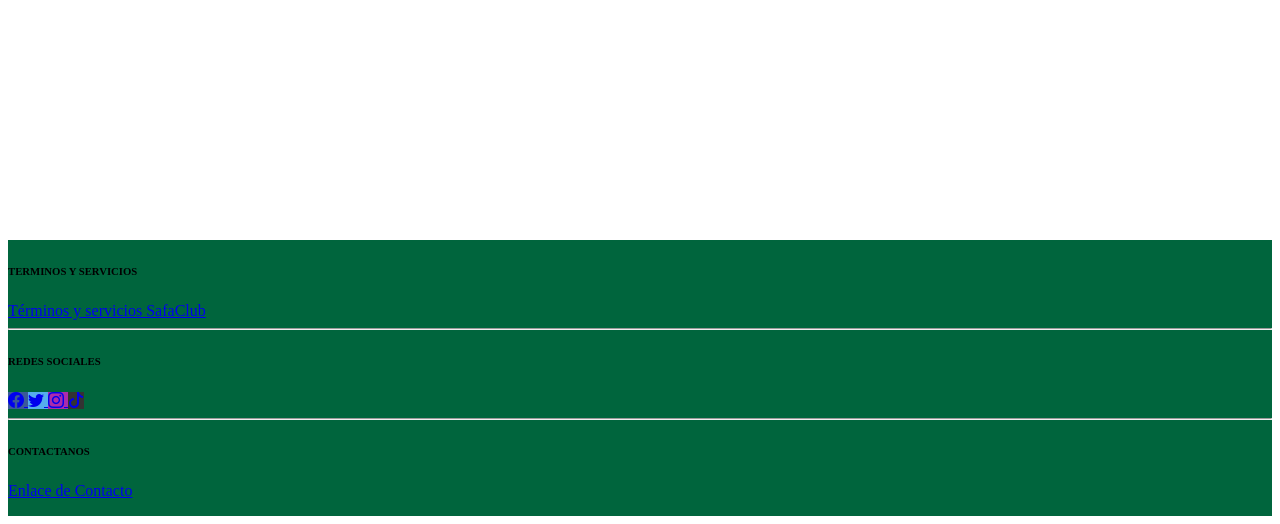
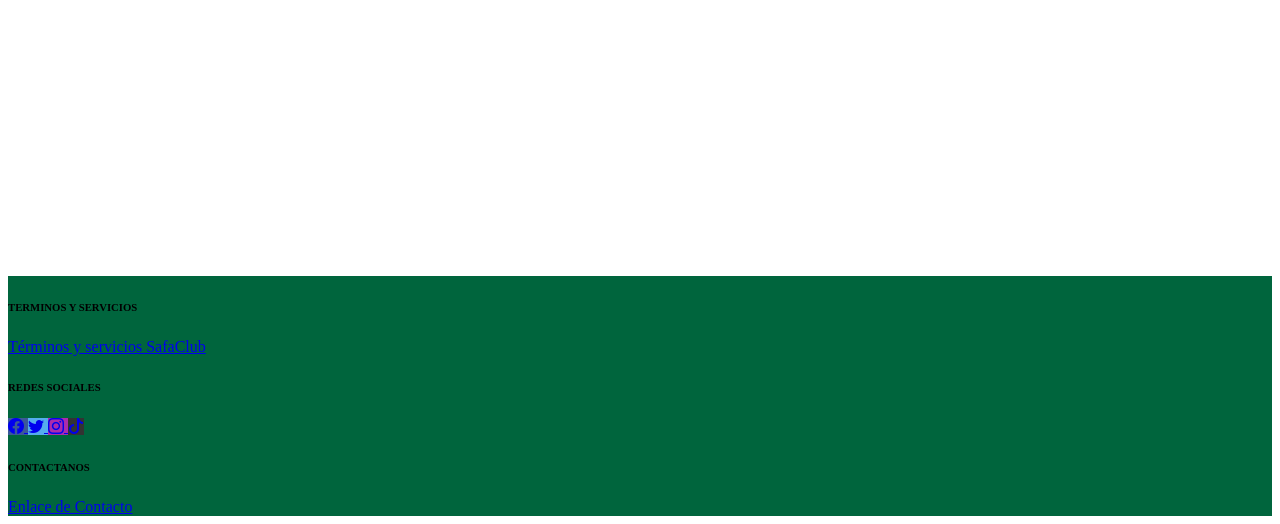
Before and after one commit to rafadiecas/ClubBarrio, a Django app: template templates/footer.html in a window 1280 px wide. Shown: the part 412-936 px from the top of the page. Run offline with Django 4.2, Linux system fonts and the light colour scheme; the template is opened without the code that fills it, so the values that code supplies are empty; some libraries are stand-ins or nearby versions.

Commit message:
Solucion footer siempre abajo

```diff
--- a/templates/footer.html
+++ b/templates/footer.html
@@ -15,6 +15,7 @@
         bottom: 0;
         width: 100%;
     }
+
 </style>
 <!-- Footer -->
 <footer
@@ -22,25 +23,23 @@
         style="background-color: #00653D !IMPORTANT;"
 >
     <!-- Grid container -->
-    <div class="container p-0 pb-2 mb-0">
+    <div class="container p-0 pb-2 mb-0 ">
         <!-- Section: Links -->
         <section class="">
             <!--Grid row-->
             <div class="row">
                 <!-- Terminos y servicios -->
-                <div class="col-md-3 col-lg-3 col-xl-3 mx-auto mt-3">
-                    <h6 class="text-uppercase mb-4 font-weight-bold">
+                <div class="d-none d-sm-block col-md-3 col-lg-3 col-xl-3 mx-auto mt-3">
+                    <h6 class="d-none d-md-block text-uppercase mb-4 font-weight-bold">
                         TERMINOS Y SERVICIOS
                     </h6>
                     <a class="link text-white px-2" href="{% url 'terminos_y_servicios' %}">Términos y servicios SafaClub</a>
                 </div>
 
-                <!-- Separador responsive -->
-                <hr class="w-100 clearfix d-md-none mt-2"/>
 
                 <!-- Redes sociales -->
                 <div class="col-md-4 col-lg-4 col-xl-4 mx-auto mt-3">
-                    <h6 class="text-uppercase mb-4 font-weight-bold">REDES SOCIALES</h6>
+                    <h6 class="d-none d-md-block text-uppercase mb-4 font-weight-bold">REDES SOCIALES</h6>
 
                     <!-- Facebook -->
                     <a
@@ -77,13 +76,10 @@
                     </a>
                 </div>
 
-                <!-- Separador responsive -->
-                <hr class="w-100 clearfix d-md-none mt-2"/>
-
                 <!-- Información de contacto -->
-                <div class="col-md-4 col-lg-3 col-xl-3 mx-auto mt-3">
-                    <h6 class="text-uppercase mb-4 font-weight-bold">CONTACTANOS</h6>
-                    <p><a class="link-light" href={% url 'contacto' %}>Enlace de Contacto</a></p>
+                <div class="col-md-3 col-lg-3 col-xl-3 mx-auto mt-3">
+                    <h6 class="d-none d-md-block text-uppercase mb-4 font-weight-bold">CONTACTANOS</h6>
+                    <a class="link text-white px-2" href={% url 'contacto' %}>Enlace de Contacto</a>
                 </div>
             </div>
         </section>
```
